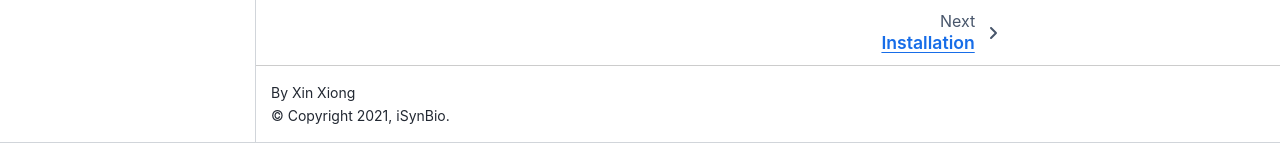
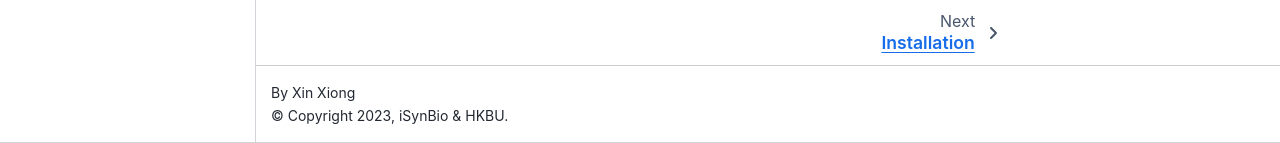
Before and after one commit to OnlyBelter/DeSide, a Sphinx documentation site: the page built from docs/index.rst, in a window 1280 px wide and 990 px high. Shown: the part 847-990 px from the top of the window. Built offline with Sphinx 7.4.7 and the Sphinx Book theme 1.1.4, drawn with Linux system fonts in a browser that asks for light colours.

```diff
--- a/docs/conf.py
+++ b/docs/conf.py
@@ -18,11 +18,11 @@ sys.path.insert(0, os.path.abspath(r'..'))
 # -- Project information -----------------------------------------------------
 
 project = 'DeSide'
-copyright = '2021, iSynBio'
+copyright = '2023, iSynBio & HKBU'
 author = 'Xin Xiong'
 
 # The full version, including alpha/beta/rc tags
-release = '0.9.1'
+release = '1.0.1'
 
 
 # -- General configuration ---------------------------------------------------
--- a/pyproject.toml
+++ b/pyproject.toml
@@ -36,6 +36,8 @@ dependencies = [
     "scanpy==1.8.0",
     "pandas==1.2.5",
     "numpy<1.22",
+    "scipy",
+    "umap-learn==0.5.1",
     "matplotlib<3.7",
     "seaborn>=0.11.2",
     "bbknn==1.5.1",
```
Also changed, not shown: README.md (+1 -0 lines), docs/requirements.txt (+16 -0 lines).
